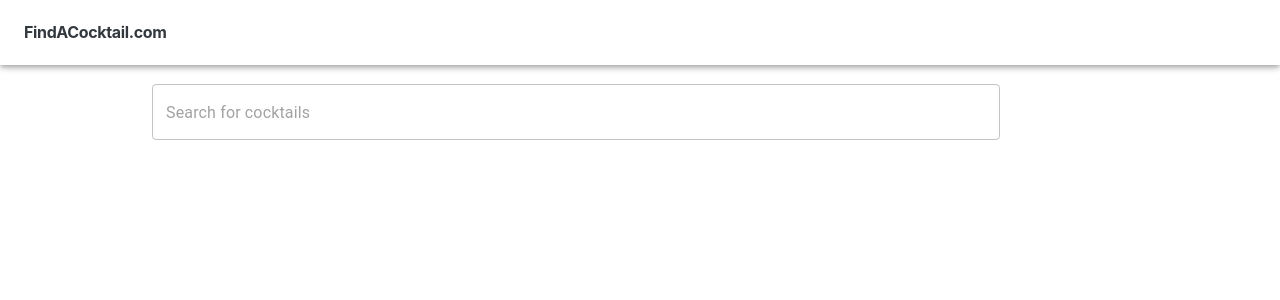
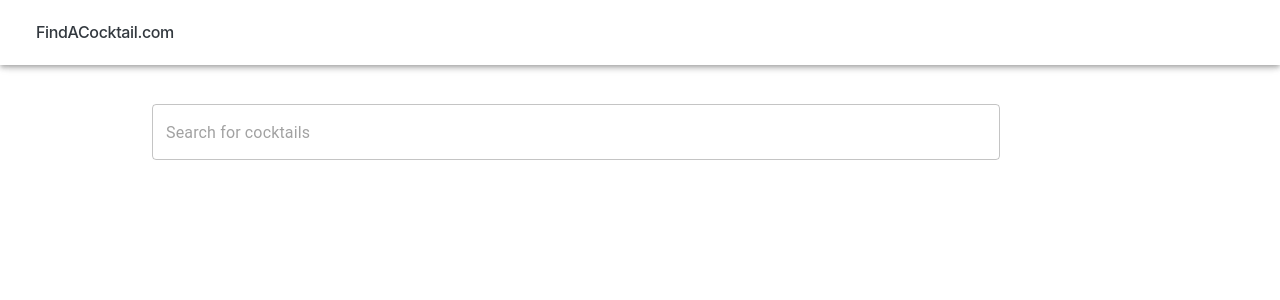
Before and after one commit to findacocktail/frontend, a React (Vite) app: page / in a window 1280 px wide. Shown: the top 300 px of the page. Built offline with nearby package versions, Linux system fonts and the light colour scheme.

Commit message:
feat: add breadcrumbs

```diff
--- a/src/components/mainbar.tsx
+++ b/src/components/mainbar.tsx
@@ -1,23 +1,53 @@
-import { Typography } from "@mui/joy";
+import { Breadcrumbs } from "@mui/joy";
 import AppBar from "@mui/material/AppBar";
 import Toolbar from "@mui/material/Toolbar";
-import { Link } from "react-router";
+import Link from "@mui/material/Link";
 
 export default function MainBar() {
+  const getBreadCrumbs = () => {
+    if (document.location.pathname === "/"){
+      return
+    }
+
+    let path = decodeURI(document.location.pathname)
+    debugger
+
+    return (
+      <>
+        {
+          <Link
+            underline="hover"
+            color="inherit"
+            href={document.location.pathname}
+          >
+            {path.split("/").reverse()[0]}
+          </Link>
+        }
+      </>
+    );
+  };
+
   return (
-      <AppBar position="fixed" color="inherit" sx={{ zIndex: 1, height: "65px" }}>
-        <Toolbar>
+    <>
+    <AppBar position="fixed" color="inherit" sx={{ zIndex: 1, height: "65px" }}>
+      <Toolbar>
+        <Breadcrumbs aria-label="breadcrumb">
           <Link
-            to="/"
-            style={{ color: "inherit", textDecoration: "inherit" }}
-          />
-          <Typography
-            component="h1"
-            sx={{ flexGrow: 1, fontFamily: "inherit" }}
+            href="/"
+            style={{
+              color: "inherit",
+              textDecoration: "inherit",
+              font: "inherit",
+              fontWeight: "500",
+            }}
+            underline="hover"
           >
             FindACocktail.com
-          </Typography>
-        </Toolbar>
-      </AppBar>
+          </Link>
+          {getBreadCrumbs()}
+        </Breadcrumbs>
+      </Toolbar>
+    </AppBar>
+    </>
   );
 }
--- a/src/main.tsx
+++ b/src/main.tsx
@@ -4,16 +4,17 @@ import "./index.css";
 import App from "./pages/MainPage.tsx";
 import { BrowserRouter, Routes, Route } from "react-router";
 import CocktailDetails from "./pages/CocktailDetails.tsx";
-import MainBar from "./components/mainbar.tsx";
+import Template from "./pages/template.tsx";
 
 createRoot(document.getElementById("root")!).render(
   <StrictMode>
     <BrowserRouter>
-    <MainBar/>
-      <Routes>
-        <Route path="/cocktail/:name" element={<CocktailDetails />} />
-        <Route path="/" element={<App />} />
-      </Routes>
+      <Template>
+        <Routes>
+          <Route path="/cocktail/:name" element={<CocktailDetails />} />
+          <Route path="/" element={<App />} />
+        </Routes>
+      </Template>
     </BrowserRouter>
   </StrictMode>
 );
--- a/src/pages/CocktailDetails.tsx
+++ b/src/pages/CocktailDetails.tsx
@@ -21,7 +21,7 @@ export default function CocktailDetails() {
   }
 
   return (
-    <Card sx={{paddingLeft:"20%", paddingRight:"20%"}}>
+    <Card sx={{paddingLeft:"20%", paddingRight:"20%", position:"relative"}}>
       <Typography variant="h3">{cocktail.name}</Typography>
 
       <CardMedia
--- a/src/pages/MainPage.tsx
+++ b/src/pages/MainPage.tsx
@@ -1,5 +1,5 @@
 import { useState } from "react";
-import { Toolbar, Box, Card, CardMedia, CardContent } from "@mui/material";
+import { Toolbar, Card, CardMedia, CardContent } from "@mui/material";
 import {
   Autocomplete,
   AutocompleteChangeDetails,
@@ -30,13 +30,7 @@ export default function App() {
   };
 
   return (
-    <Box
-      position="relative"
-      marginLeft="10%"
-      marginRight="10%"
-      paddingTop="80px"
-      width="70%"
-    >
+    <>
       <Toolbar>
         <Autocomplete
           multiple
@@ -84,6 +78,6 @@ export default function App() {
             </Grid>
           ))}
       </Grid>
-    </Box>
+    </>
   );
 }
--- /dev/null
+++ b/src/pages/template.tsx
@@ -0,0 +1,20 @@
+import { Box } from "@mui/joy";
+import { PropsWithChildren } from "react";
+import MainBar from "../components/mainbar.tsx";
+
+export default function Template(props: PropsWithChildren) {
+  return (
+    <>
+      <MainBar />
+      <Box
+        position="relative"
+        marginLeft="10%"
+        marginRight="10%"
+        width="70%"
+        marginTop="100px"
+      >
+        {props.children}
+      </Box>
+    </>
+  );
+}
```
